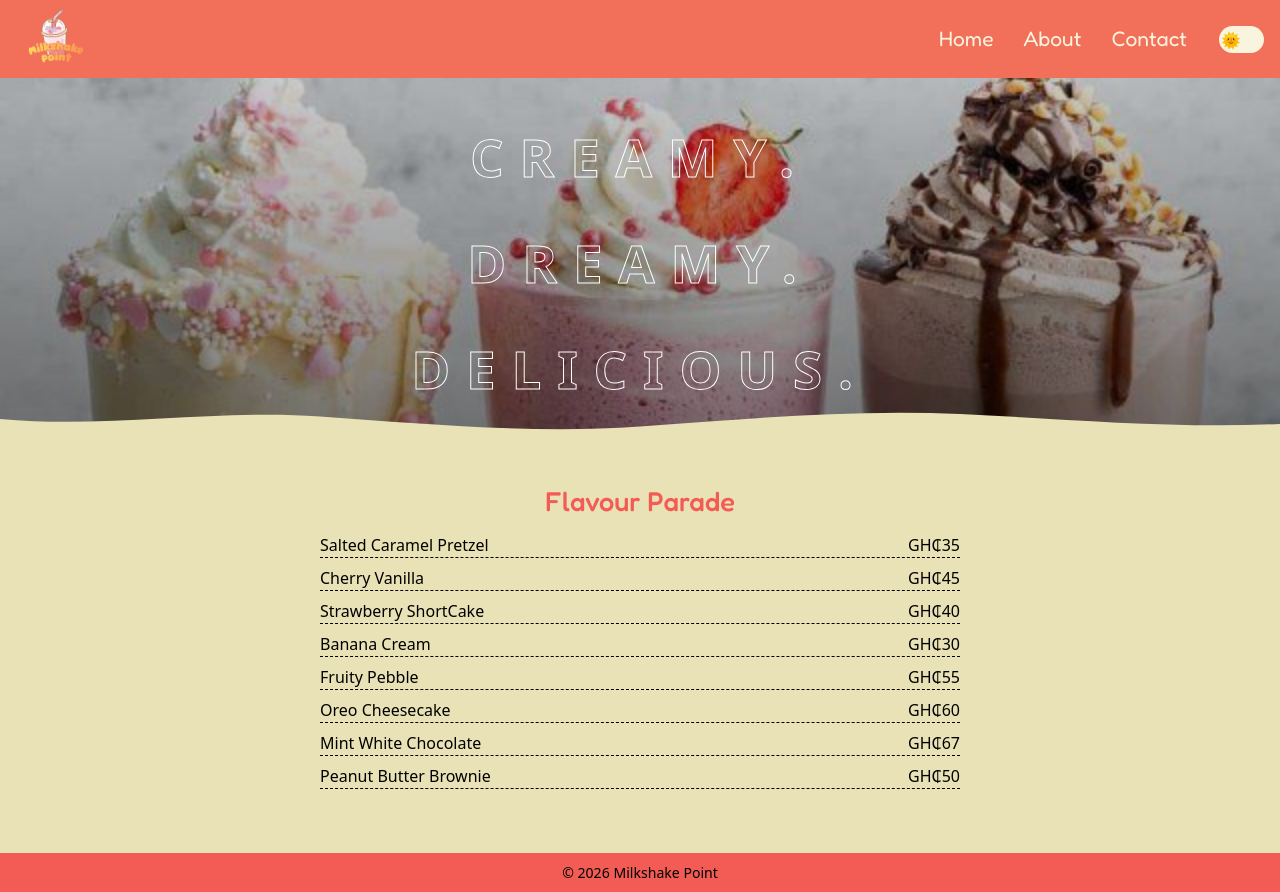
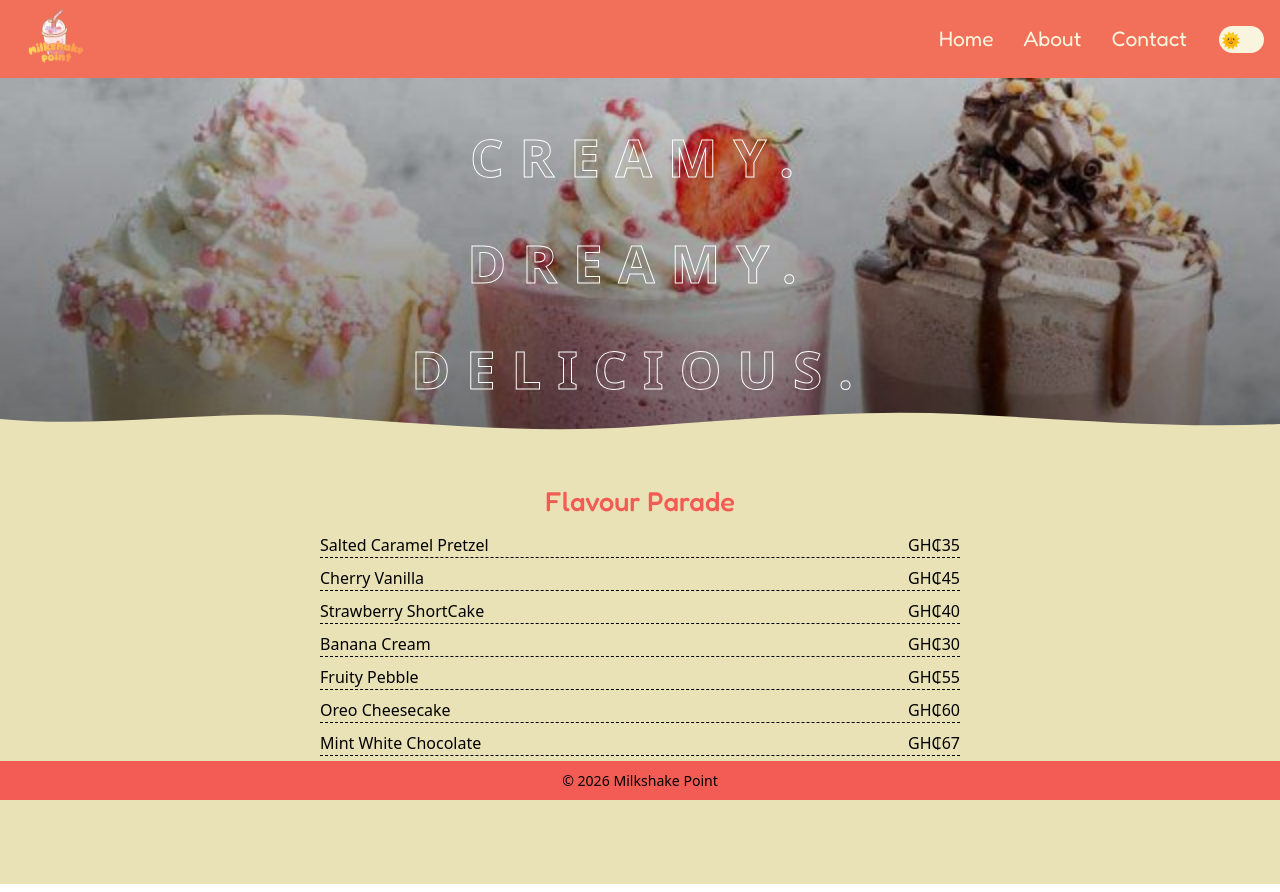
Before and after one commit to Gina-bun/Task3-SPA, a React (Vite) app: page / in a window 1280 px wide. Built offline with nearby package versions, Linux system fonts and the light colour scheme.

Commit message:
fix: add fix for footer position

```diff
--- a/src/App.css
+++ b/src/App.css
@@ -1,5 +1,6 @@
 .app-container{
-    height: fit-content;
+    height: 100vh;
+    position: relative;
 }
 
 .light{
--- a/src/components/Footer.css
+++ b/src/components/Footer.css
@@ -1,8 +1,12 @@
 .footer{
     text-align: center;
+    width: 100%;
     background-color: #f25c54;
     padding: .5em 0;
     font-size: .7em;
+    position: absolute;
+    bottom: 0;
+    left: 0;
 }
 
 @media (min-width: 768px){
--- a/src/components/LandingPage.css
+++ b/src/components/LandingPage.css
@@ -1,5 +1,5 @@
 .landing-container{
-    height: 45vh;
+    height: 35vh;
     position: relative;
     overflow: hidden;
     background: linear-gradient(rgba(0, 0, 0, 0.2), rgba(0, 0, 0, 0.5)),url("../assets/shake.jpeg") no-repeat center/cover;
@@ -40,6 +40,9 @@
 
 /* tablet view */
 @media (min-width: 768px){
+  .landing-container{
+    height: 45vh;
+}
   .hero-text{
     font-size: 3.3em;
     margin-top: .5em;
--- a/src/components/Menu.css
+++ b/src/components/Menu.css
@@ -30,6 +30,9 @@ padding: 1em 0;
 
 /* tablet view */
 @media (min-width: 768px){
+    .menu-container{
+        min-height: 446px;
+    }
     .menu-list{
         padding: .2em 4em;
         padding-bottom: 2em;
@@ -47,7 +50,7 @@ padding: 1em 0;
         padding-bottom: 3em;
     }
 
-        .menu-title{
+    .menu-title{
     font-size: 1.7em;
     }
 }
--- a/src/pages/About.css
+++ b/src/pages/About.css
@@ -34,7 +34,7 @@ img {
 /* tablet view */
 @media (min-width: 768px) {
   .about-container {
-    height: 87vh;
+    height: 88.5vh;
     padding: 2em 3em;
   }
 
--- a/src/pages/Contact.css
+++ b/src/pages/Contact.css
@@ -74,7 +74,7 @@ p {
 /* tablet view */
 @media (min-width: 768px) {
   .contact-container {
-    height: 87vh;
+    height: 88.5vh;
   }
   .title {
     font-size: 2em;
```
